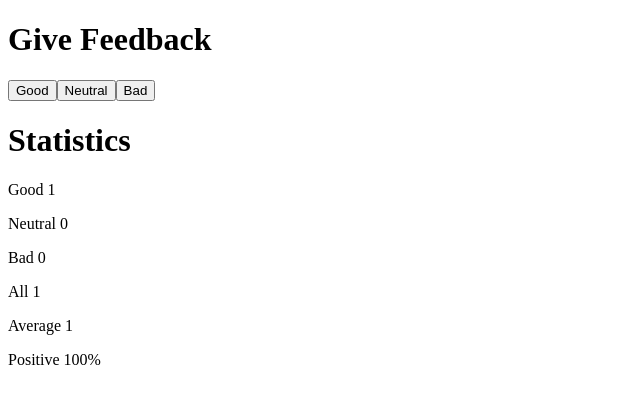
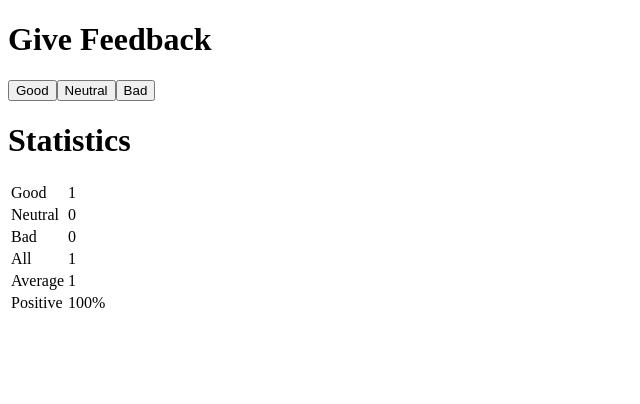
Before and after one commit to JBearCode/fullstackopen-part-1, a React (Create React App) app in the folder unicafe/: page / in a window 1280 px wide. Both pictures are taken after a click on the button "Good". Shown: the top 404 px of the page, without its empty margins (0-640 px from the left). Built offline with nearby package versions, Linux system fonts and the light colour scheme.

Commit message:
Complete Exercise 1.11 to show statistics in HTML table

```diff
--- a/unicafe/src/App.js
+++ b/unicafe/src/App.js
@@ -48,21 +48,24 @@ const NoStats = () => <><p>Please cast a vote to view voting statistics</p></>;
 
 const AllStats = ({good, bad, neutral, all, getAverage, getPercent}) => {
   return (
-  <>
-  <Statistic name="Good" number={good}/>
-  <Statistic name="Neutral" number={neutral}/>
-  <Statistic name="Bad" number={bad}/>
-  <Statistic name="All" number={all}/>
-  <Statistic name="Average" number={getAverage(good, neutral, bad, all)}/>
-  <Statistic name="Positive" number={getPercent(good, all)}/>
-  </>
+  <table>
+    <tbody>
+    <tr><Statistic name="Good" number={good}/></tr>
+    <tr><Statistic name="Neutral" number={neutral}/></tr>
+    <tr><Statistic name="Bad" number={bad}/></tr>
+    <tr><Statistic name="All" number={all}/></tr>
+    <tr><Statistic name="Average" number={getAverage(good, neutral, bad, all)}/></tr>
+    <tr><Statistic name="Positive" number={getPercent(good, all)}/></tr>
+    </tbody>
+  </table>
   )
 };
 
 const Statistic = ({name, number}) => {
   return (
     <>
-      <p>{name} {number}</p>
+      <td>{name}</td>
+      <td>{number}</td>
     </>
   )
 }
```
